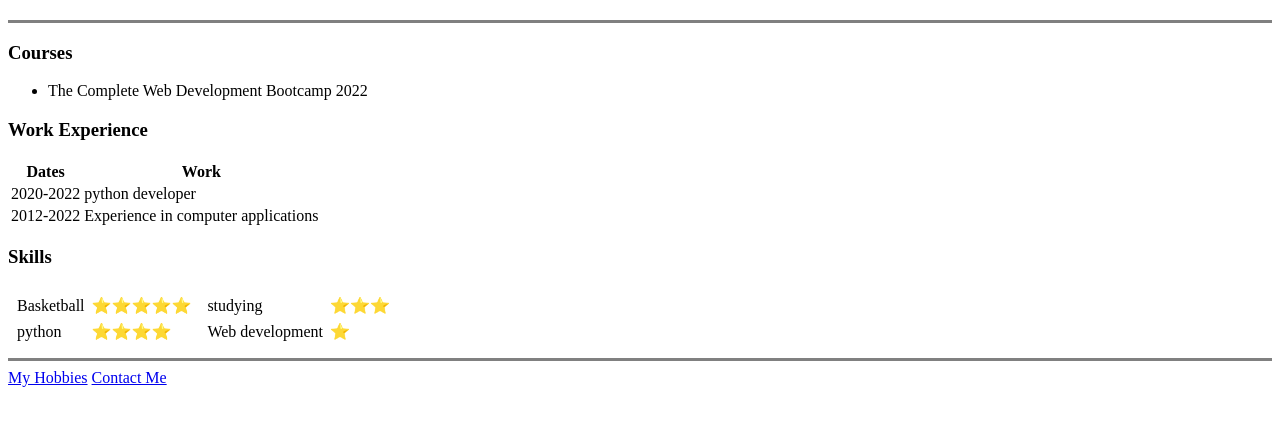
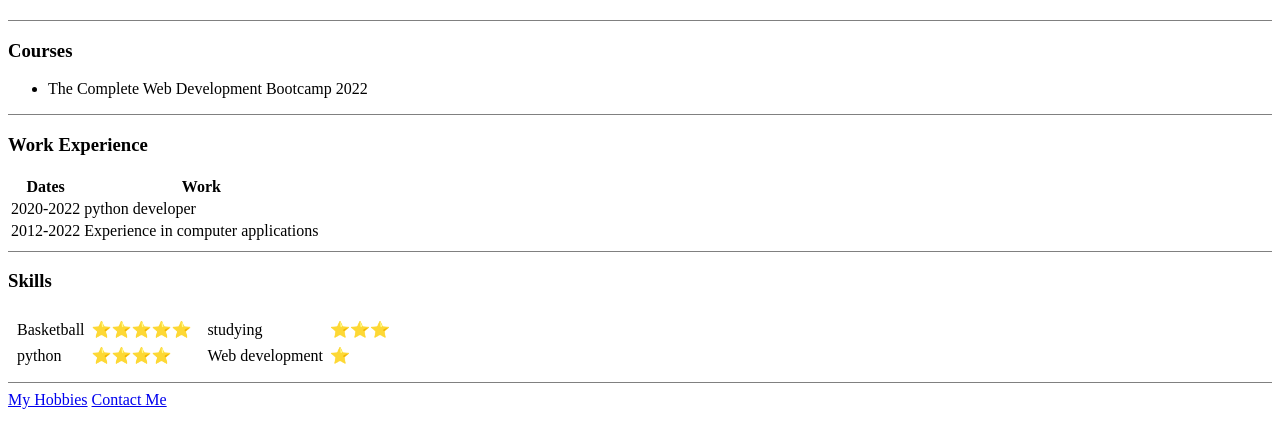
Before and after one commit to Ankit-0310/testing-site-cv, a plain HTML site: page index.html in a window 1280 px wide. Shown: the part 150-598 px from the top of the page. Drawn offline with Linux system fonts and the light colour scheme.

Commit message:
Update index.html

```diff
--- a/index.html
+++ b/index.html
@@ -19,13 +19,13 @@
   </table>
 
 
-  <hr size="3" noshade==>
+  <hr size="" noshade==>
   <h3>Courses</h3>
   <ul>
     <li>The Complete Web Development Bootcamp 2022</li>
   </ul>
 
-
+ <hr size="" noshade==>
   <h3>Work Experience</h3>
   <table >
     <thead>
@@ -52,7 +52,7 @@
   </tfoot>
 
 
-
+ <hr size="" noshade==>
   <h3>Skills</h3>
 
   <table >
@@ -84,7 +84,7 @@
     </tr>
   </table>
 
-  <hr size="3" noshade==>
+  <hr size="" noshade==>
   <a href="hobbies.html">My Hobbies</a>
 
   <a href="Contact Me.html">Contact Me</a>
```
